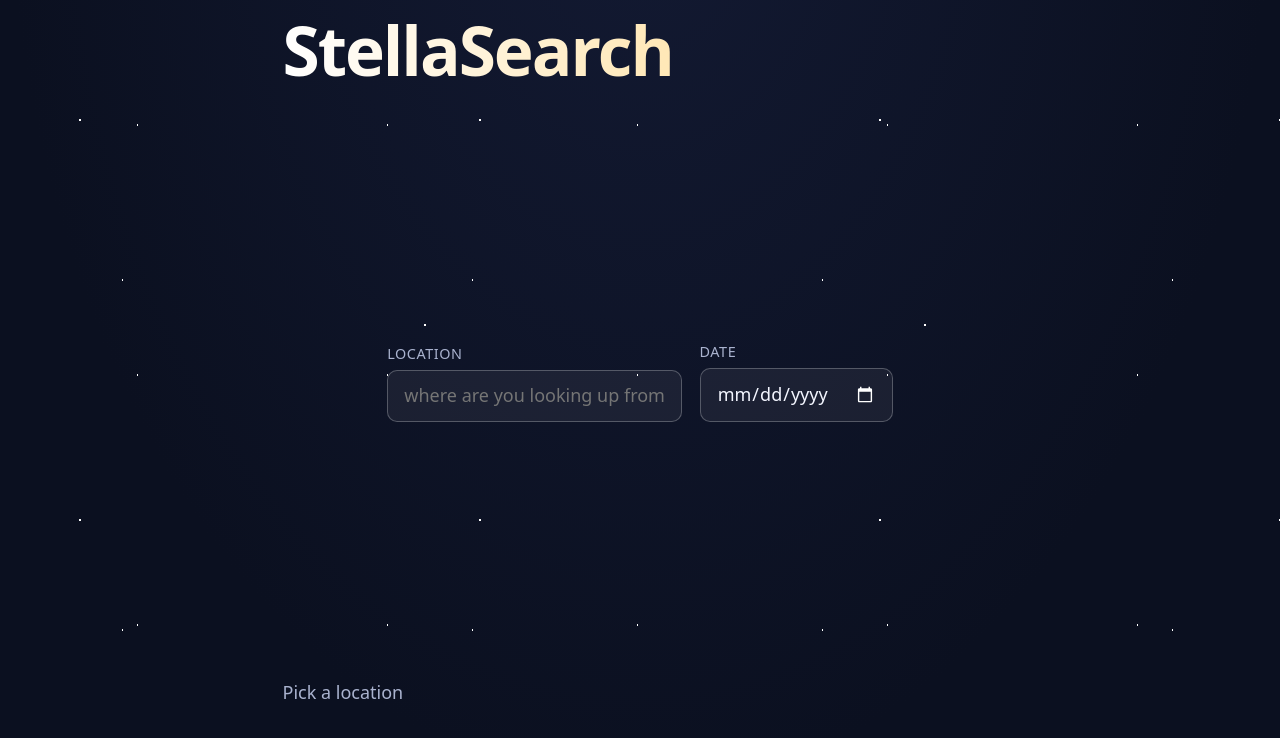
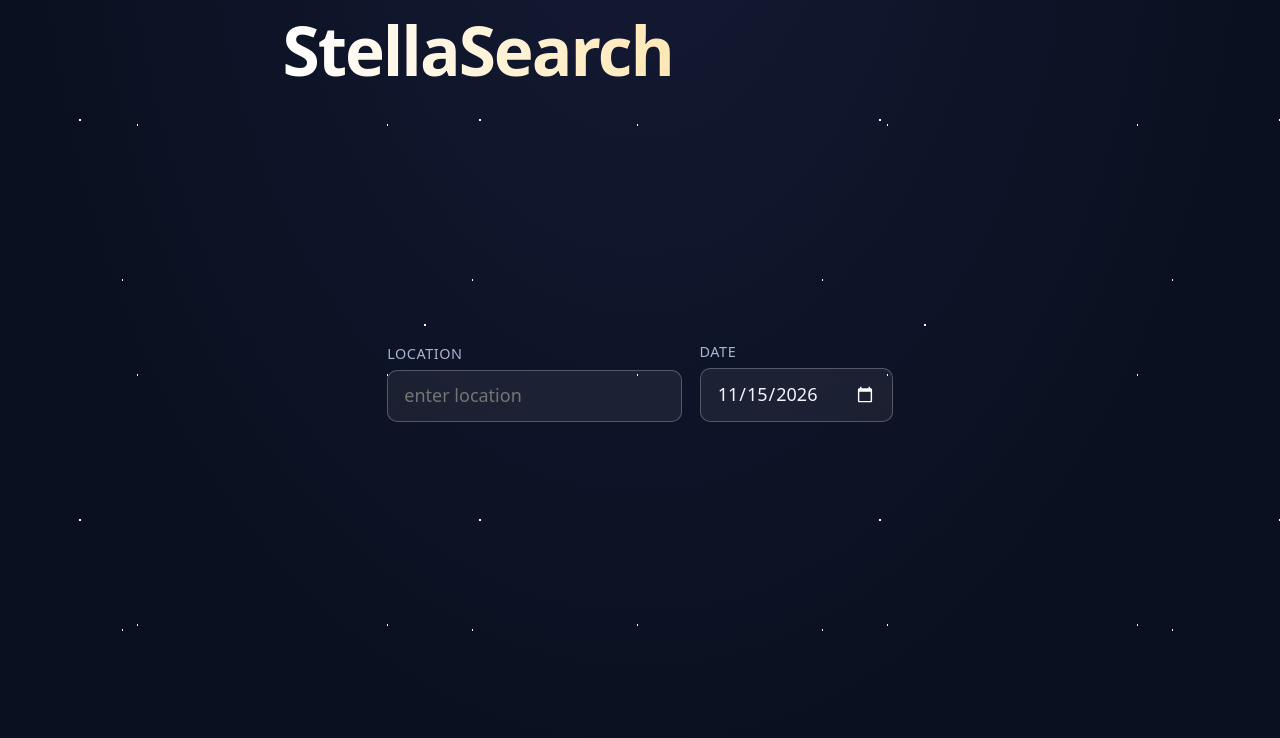
Before and after one commit to StellaSearch/stellasearch, a React (Vite) app in the folder frontend/: page / in a window 1280 px wide. Shown: the top 738 px of the page. Built offline with nearby package versions, Linux system fonts and the light colour scheme.

Commit message:
app tweak, current day date default

```diff
--- a/frontend/src/App.tsx
+++ b/frontend/src/App.tsx
@@ -4,7 +4,7 @@ import Results from './components/Results'
 import { PlaceSearch } from './components/PlaceSearch'
 import type { Place } from './types'
 
-const today = () => new Date().toLocaleString('en-CA')
+const today = () => new Date().toLocaleDateString('en-CA')
 
 export default function App() {
   const [place, setPlace] = useState<Place | null>(null)
@@ -26,7 +26,6 @@ export default function App() {
           </label>
         </div>
       </header>
-      {!place && <p>Pick a location</p>}
 
       {isLoading && <p>loading...</p>}
       {error && <p>error: {String(error)}</p>}
--- a/frontend/src/components/PlaceSearch.tsx
+++ b/frontend/src/components/PlaceSearch.tsx
@@ -35,7 +35,7 @@ export function PlaceSearch({ onPick }: { onPick: (p: Place) => void }) {
         value={q}
         onChange={e => setQ(e.target.value)}
         onFocus={() => shown.length && setOpen(true)}
-        placeholder="where are you looking up from?"
+        placeholder="enter location"
       />
       {open && shown.length > 0 && (
         <ul style={{ position: 'absolute', margin: 0, padding: 0, listStyle: 'none', background: '#fff', color: '#000', zIndex: 10 }}>
```
